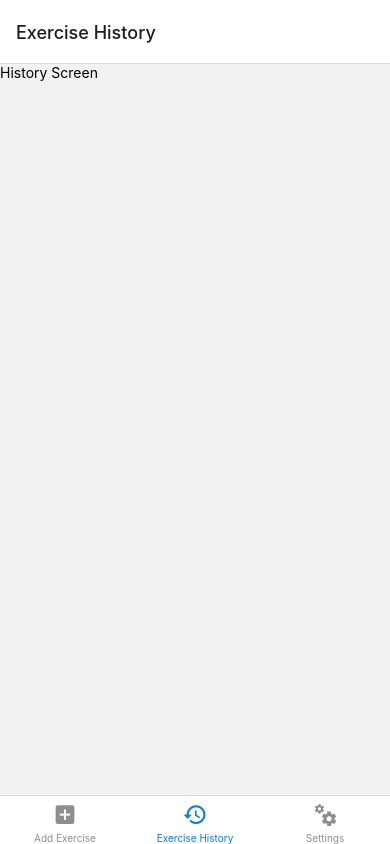
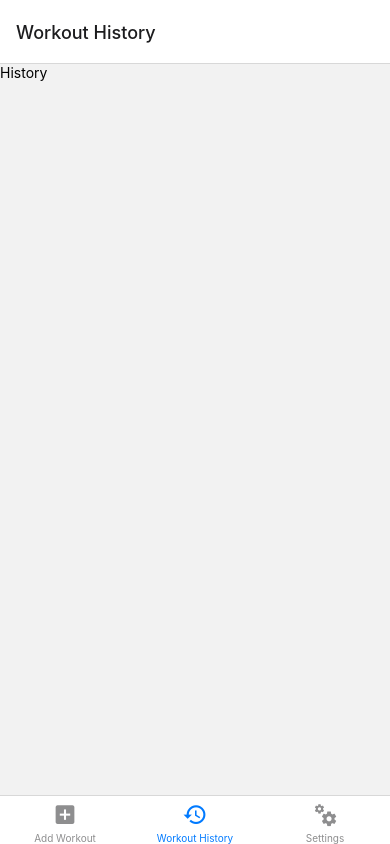
Before and after one commit to timppeli/workout-diary, a React Native app: screen / in a window 390 px wide. Built offline with nearby package versions, Linux system fonts and the light colour scheme.

Commit message:
Renamed Exercise > Workout

```diff
--- a/App.js
+++ b/App.js
@@ -3,8 +3,8 @@ import { MaterialCommunityIcons } from '@expo/vector-icons';
 import { StyleSheet, Text, View } from 'react-native';
 import { NavigationContainer } from '@react-navigation/native';
 import { createBottomTabNavigator } from '@react-navigation/bottom-tabs';
-import AddExercise from './screens/AddExercise';
-import ExerciseHistory from './screens/ExerciseHistory';
+import AddWorkout from './screens/AddWorkout';
+import WorkoutHistory from './screens/WorkoutHistory';
 import Settings from './screens/Settings';
 import Styles from './styles/Styles';
 
@@ -16,13 +16,13 @@ export default function App() {
 
       <Tab.Navigator initialRouteName='history'>
 
-        <Tab.Screen name="add" options={{title:"Add Exercise", tabBarIcon: ({ color, size }) => (
+        <Tab.Screen name="add" options={{title:"Add Workout", tabBarIcon: ({ color, size }) => (
             <MaterialCommunityIcons name="plus-box" color={color} size={size} />
-          )}} component={AddExercise} style={Styles.test} />
+          )}} component={AddWorkout} style={Styles.test} />
 
-        <Tab.Screen name="history" options={{title:"Exercise History", tabBarIcon: ({ color, size }) => (
+        <Tab.Screen name="history" options={{title:"Workout History", tabBarIcon: ({ color, size }) => (
             <MaterialCommunityIcons name="history" color={color} size={size} />
-          )}} component={ExerciseHistory} />
+          )}} component={WorkoutHistory} />
 
         <Tab.Screen name="settings" options={{title:"Settings", tabBarIcon: ({ color, size }) => (
             <MaterialCommunityIcons name="cogs" color={color} size={size} />
--- /dev/null
+++ b/contexts/Contexts.js
@@ -0,0 +1 @@
+import { createContext } from "react";
--- a/screens/AddExercise.js
+++ /dev/null
@@ -1,13 +0,0 @@
-import React from 'react';
-import { View, Text } from 'react-native';
-import Styles from '../styles/Styles';
-
-const AddExercise = () => {
-  return (
-    <View style={Styles.container}>
-      <Text>Add Exercise Screen</Text>
-    </View>
-  );
-};
-
-export default AddExercise;
--- /dev/null
+++ b/screens/AddWorkout.js
@@ -0,0 +1,11 @@
+import React from 'react';
+import { View, Text } from 'react-native';
+import Styles from '../styles/Styles';
+
+export default function AddWorkout(){
+  return(
+      <View>
+          <Text>Add</Text>
+      </View>
+  );
+}
--- a/screens/ExerciseHistory.js
+++ /dev/null
@@ -1,12 +0,0 @@
-import React from 'react';
-import { View, Text } from 'react-native';
-
-const ExerciseHistory = () => {
-  return (
-    <View>
-      <Text>History Screen</Text>
-    </View>
-  );
-};
-
-export default ExerciseHistory;
--- /dev/null
+++ b/screens/WorkoutHistory.js
@@ -0,0 +1,11 @@
+import React from 'react';
+import { View, Text } from 'react-native';
+import Styles from '../styles/Styles';
+
+export default function WorkoutHistory(){
+  return(
+      <View>
+          <Text>History</Text>
+      </View>
+  );
+}
```
